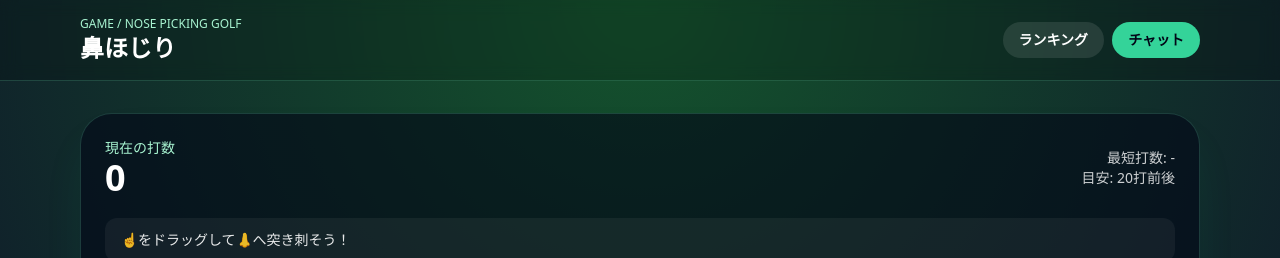
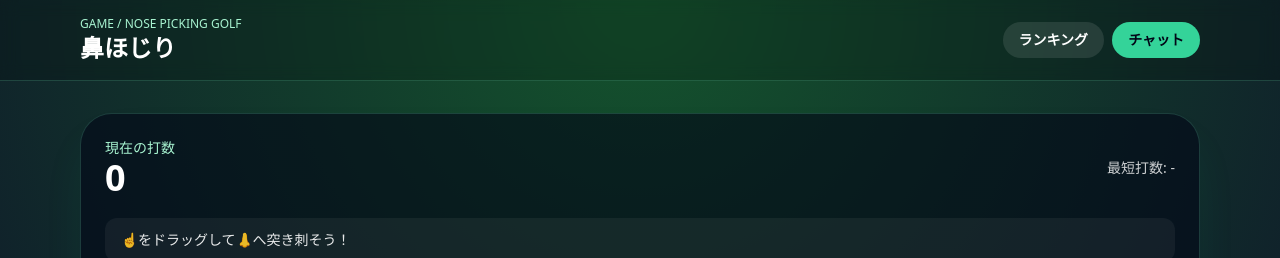
Before and after one commit to Hapiemon/Mayuko, a Next.js app: page /game/spot-difference in a window 1280 px wide. Shown: the top 258 px of the page. Built offline with nearby package versions, Linux system fonts and the light colour scheme; no server answers; the database is empty; sample sign-in values are in the browser's storage.

Commit message:
fix: remove redundant hint message for best score in spot the difference game

```diff
--- a/src/app/game/spot-difference/page.tsx
+++ b/src/app/game/spot-difference/page.tsx
@@ -467,7 +467,6 @@ export default function SpotDifferencePage() {
             </div>
             <div className={`text-right text-white/80 ${secondaryTextSizeClass}`}>
               <p>最短打数: {bestScore === 0 ? '-' : bestScore}</p>
-              <p>目安: 20打前後</p>
             </div>
           </div>
 
```
